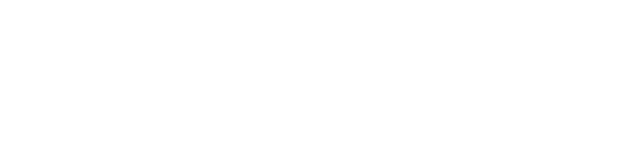
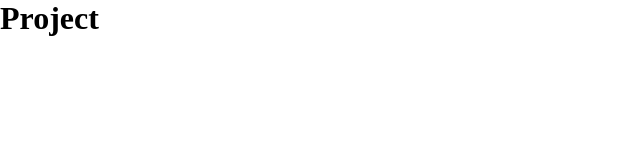
Before and after one commit to LucasRaimundo/Landing-DMV2, a plain HTML site: page index.html in a window 1280 px wide. Shown: the whole page, without its empty margins (0-640 px from the left). Drawn offline with Linux system fonts and the light colour scheme.

Commit message:
add style

```diff
--- a/index.html
+++ b/index.html
@@ -3,9 +3,13 @@
 <head>
     <meta charset="UTF-8">
     <meta name="viewport" content="width=device-width, initial-scale=1.0">
-    <title>Document</title>
+    <link rel="preconnect" href="https://fonts.googleapis.com"/>
+    <link rel="preconnect" href="https://fonts.gstatic.com" crossorigin/>
+    <link href="https://fonts.googleapis.com/css2?family=Sora:wght@300;400;500;600&display=swap" rel="stylesheet"/>
+    <link rel="stylesheet" href="style.css">
+    <title>Delicias de Maria</title>
 </head>
 <body>
-
+    <h1>Project</h1>
 </body>
 </html>
--- /dev/null
+++ b/style.scss
@@ -0,0 +1,6 @@
+*{
+    margin: 0;
+    padding: 0;
+    box-sizing: border-box;
+    outline: 0;
+}
```
Also changed, not shown: style.css (added), 1 other file.
